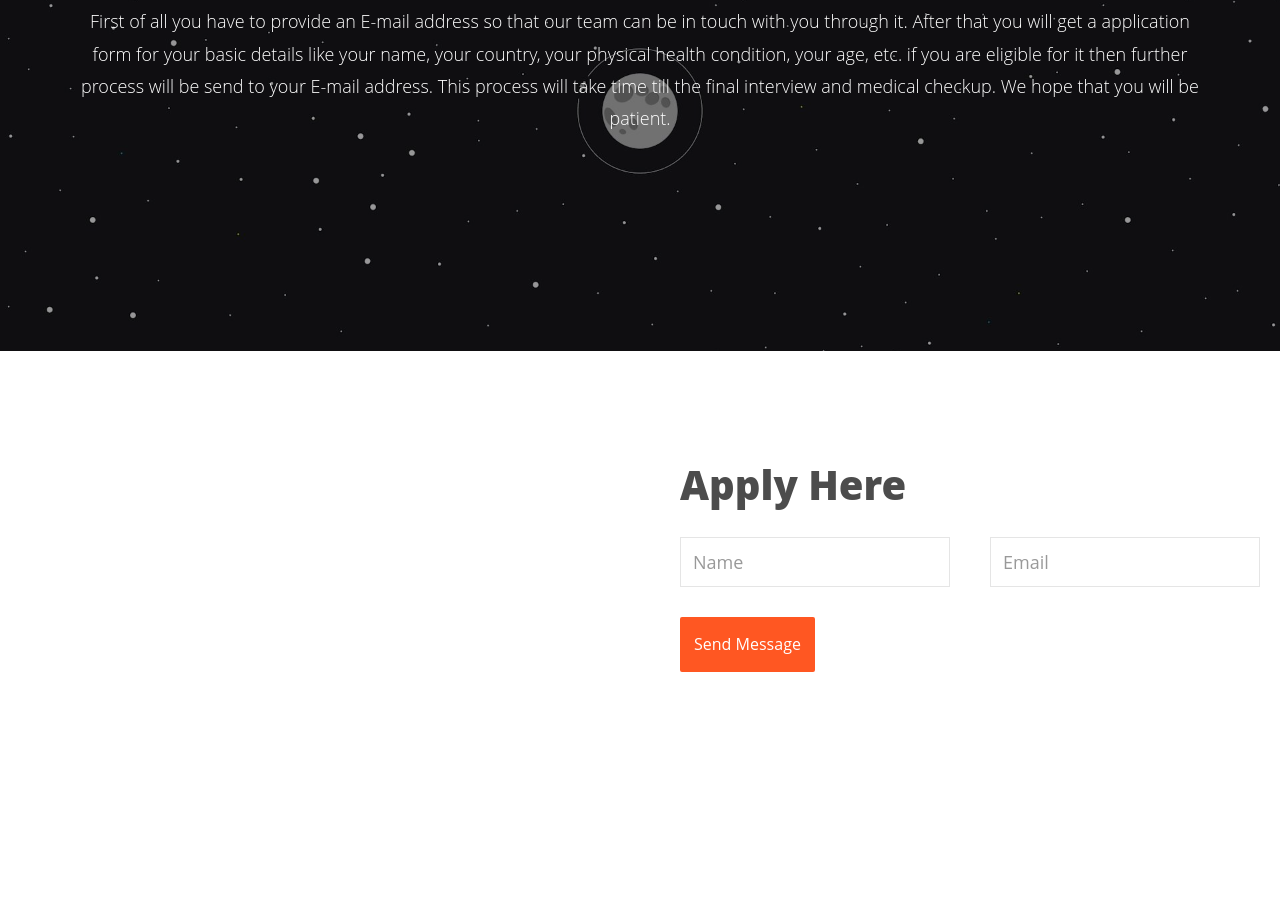
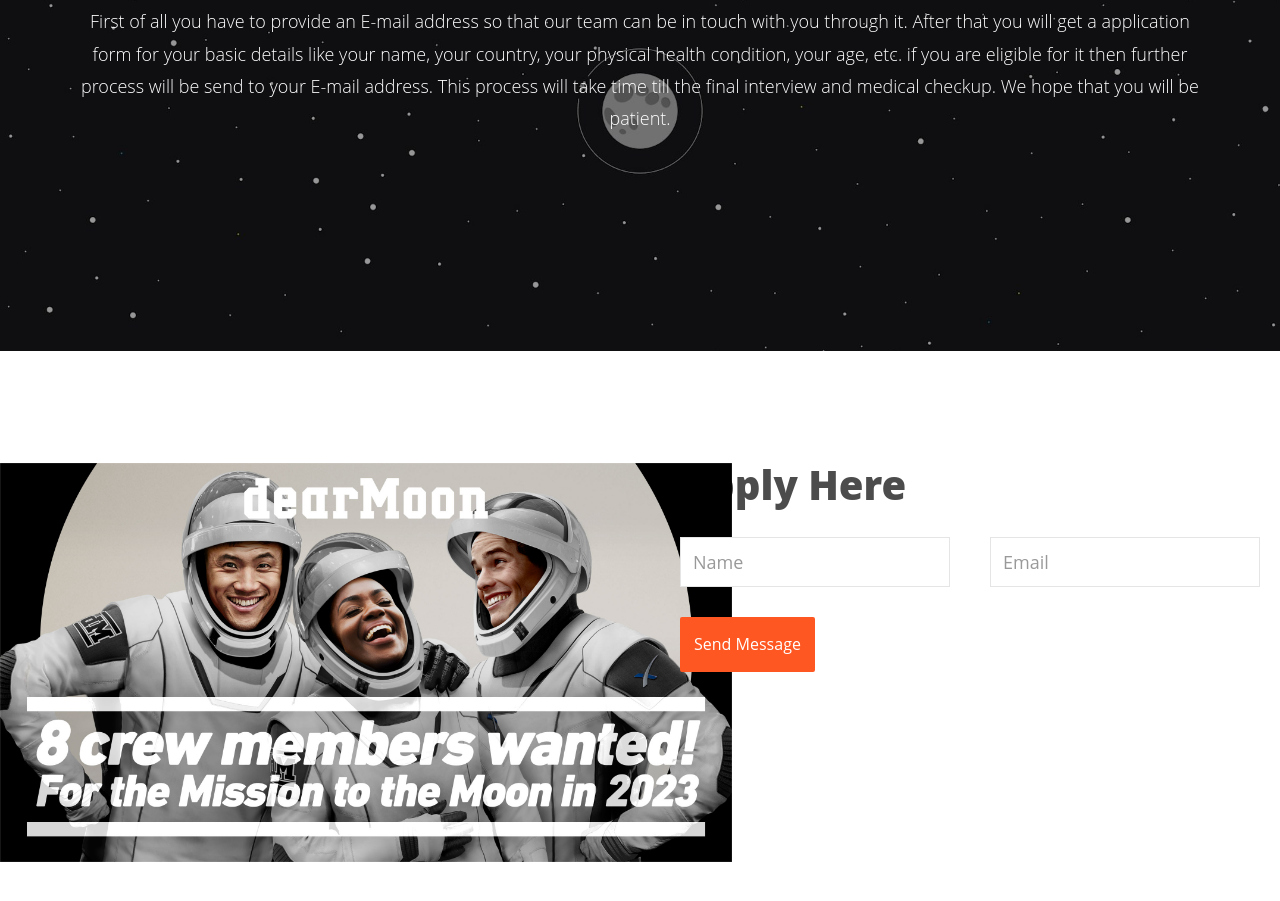
Before and after one commit to Basant-Chahar/triptomoon, a plain HTML site: page contact.html in a window 1280 px wide. Shown: the part 249-1150 px from the top of the page. Drawn offline with Linux system fonts and the light colour scheme; the site is published under a folder, as on GitHub Pages, so addresses that start at the root find nothing.

Commit message:
update img in contact.html

```diff
--- a/contact.html
+++ b/contact.html
@@ -76,7 +76,7 @@
 		<div class="row">
 			<div class="col-md-6">
 				<div id="map" class="fh5co-map">
-					<img src="/images/apply.jpg" alt="" style="height: 57%;">
+					<img src="images/apply.jpg" alt="" style="height: 57%;">
 				</div>
 			</div>
 			<div class="col-md-6">
```
